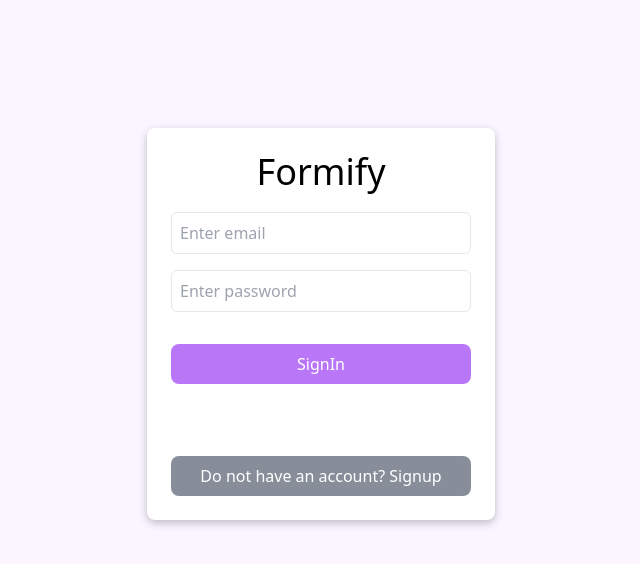
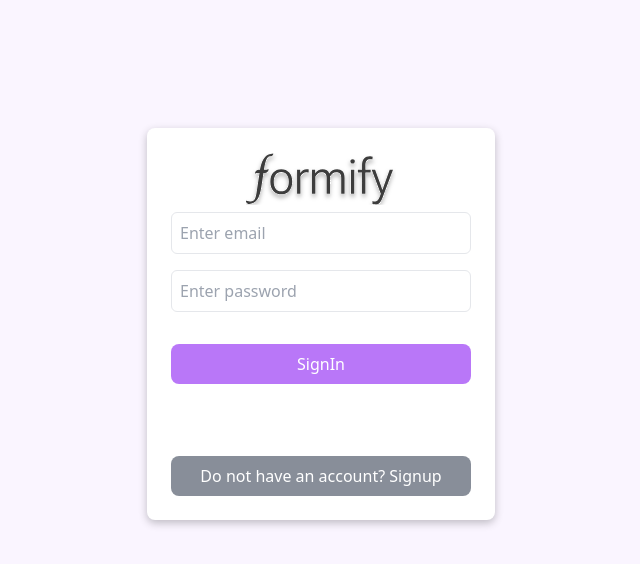
Before and after one commit to Basharath/Formify, a Next.js app: page /login in a window 1280 px wide. Shown: the top 564 px of the page, without its empty margins (319-959 px from the left). Built offline with nearby package versions, Linux system fonts and the light colour scheme; no server answers.

Commit message:
Updates title with logo

```diff
--- a/pages/dashboard.tsx
+++ b/pages/dashboard.tsx
@@ -21,6 +21,7 @@ import { GetServerSideProps } from 'next';
 import cookie from 'cookie';
 import NProgress from 'nprogress';
 import Router from 'next/router';
+import Image from 'next/image';
 
 interface DashboardProps {
   userForms: UserFormTypeWithId[];
@@ -203,8 +204,15 @@ function Dashboard({ userForms, user }: DashboardProps) {
       <main className="bg-purple-100 w-full h-screen overflow-hidden">
         <div className="p-4 pt-8 md:p-10 max-w-[1200px] mx-auto">
           <div className="bg-blue-200 p-4 rounded-xl flex justify-between items-center mb-8">
-            <div className="text-2xl md:text-4xl font-medium">Formify</div>
-            <div className="flex items-center space-x-8">
+            <div className="text-2xl md:text-4xl font-medium select-none">
+              <Image
+                src="/images/logo.svg"
+                width={119}
+                height={41}
+                alt="Formify logo"
+              />
+            </div>
+            <div className="flex items-center space-x-4 md:space-x-8">
               <div className="font-medium">Hi, {user?.name}</div>
               <div>
                 <button
--- a/pages/login.tsx
+++ b/pages/login.tsx
@@ -14,6 +14,7 @@ import {
 } from '@react-oauth/google';
 import NProgress from 'nprogress';
 import Router from 'next/router';
+import Image from 'next/image';
 
 export default function Login() {
   const [input, setInput] = useState({ email: '', password: '', name: '' });
@@ -106,7 +107,17 @@ export default function Login() {
           <div className="flex flex-col justify-center items-center ">
             <div className="p-6 custom-shadow rounded-lg mt-32 bg-white">
               <form className="flex flex-col items-center justify-center w-[300px] max-w-md">
-                <h2 className="text-4xl font-medium mb-5">Formify</h2>
+                {/* <h2 className="text-4xl mb-5">
+                  <span className="font-Charm text-black">f</span>ormify
+                </h2> */}
+                <div className="select-none">
+                  <Image
+                    src="/images/logo.svg"
+                    width={150}
+                    height={54}
+                    alt="Formify logo"
+                  />
+                </div>
                 {!isLogin && (
                   <Input
                     onChange={handleInput}
```
Also changed, not shown: public/images/logo.svg (added).
